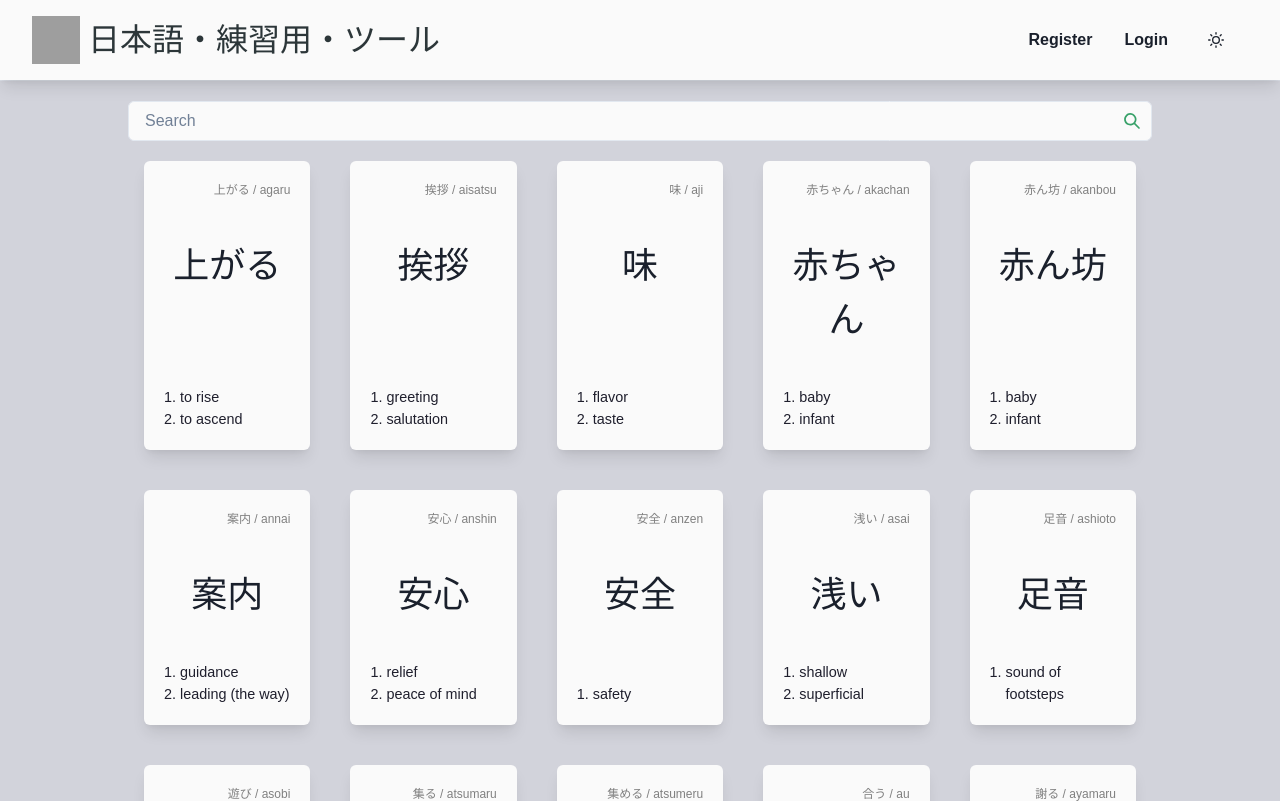
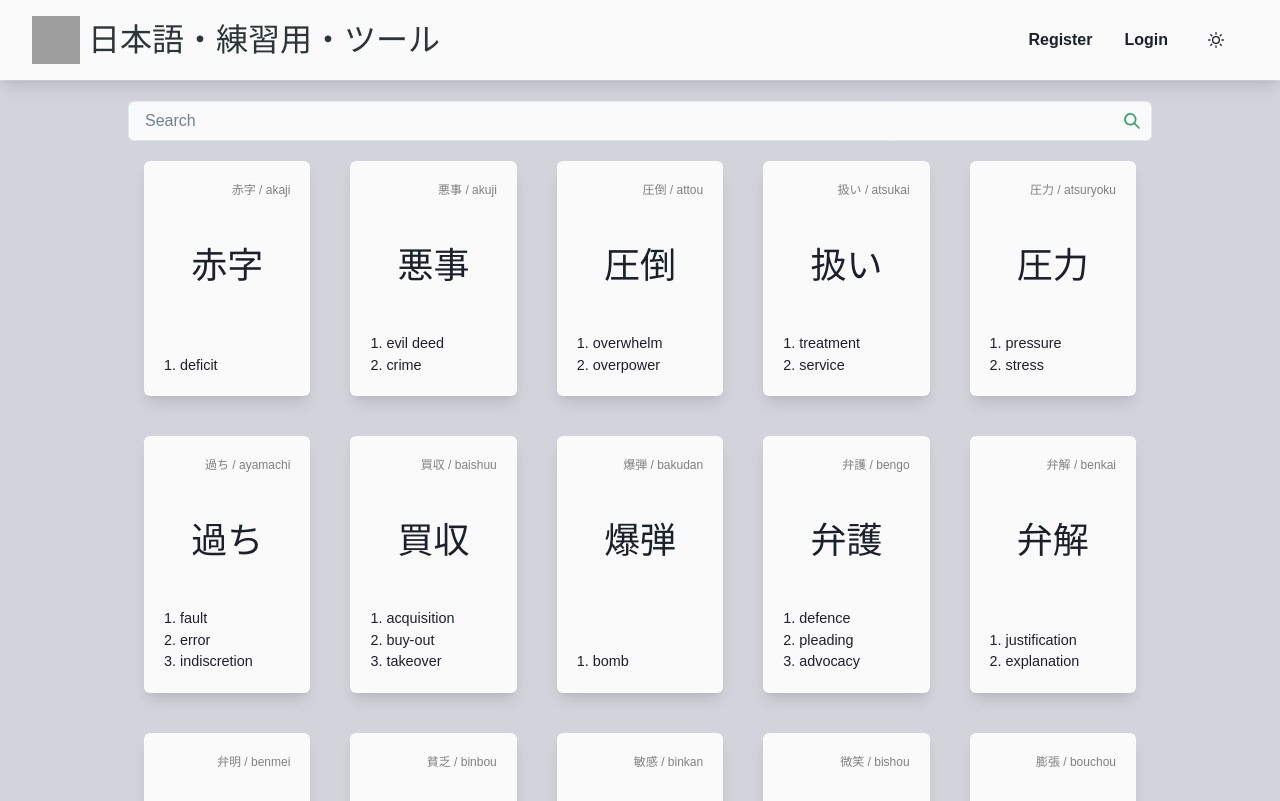
Before and after one commit to hernanjay/nihongo-app, a React (Vite) app: page /learnVocab in a window 1280 px wide. Built offline with nearby package versions, Linux system fonts and the light colour scheme; no server answers; grey boxes are pictures that could not be loaded.

Commit message:
Added Vocab dictionary for N5 to N1

```diff
--- a/src/ui/pages/dummies/LearnVocab.jsx
+++ b/src/ui/pages/dummies/LearnVocab.jsx
@@ -26,7 +26,7 @@ function LearnVocab() {
   const { body, bg, border, fontColor, success, error, warning, info } =
     ThemeColors();
   const [searchValue, setSearchValue] = useState("");
-  const [searchResults, setSearchResults] = useState(new VocabListFactory(4));
+  const [searchResults, setSearchResults] = useState(new VocabListFactory(1));
 
   function search() {
     return data.vocabList.filter((param) => {
```
